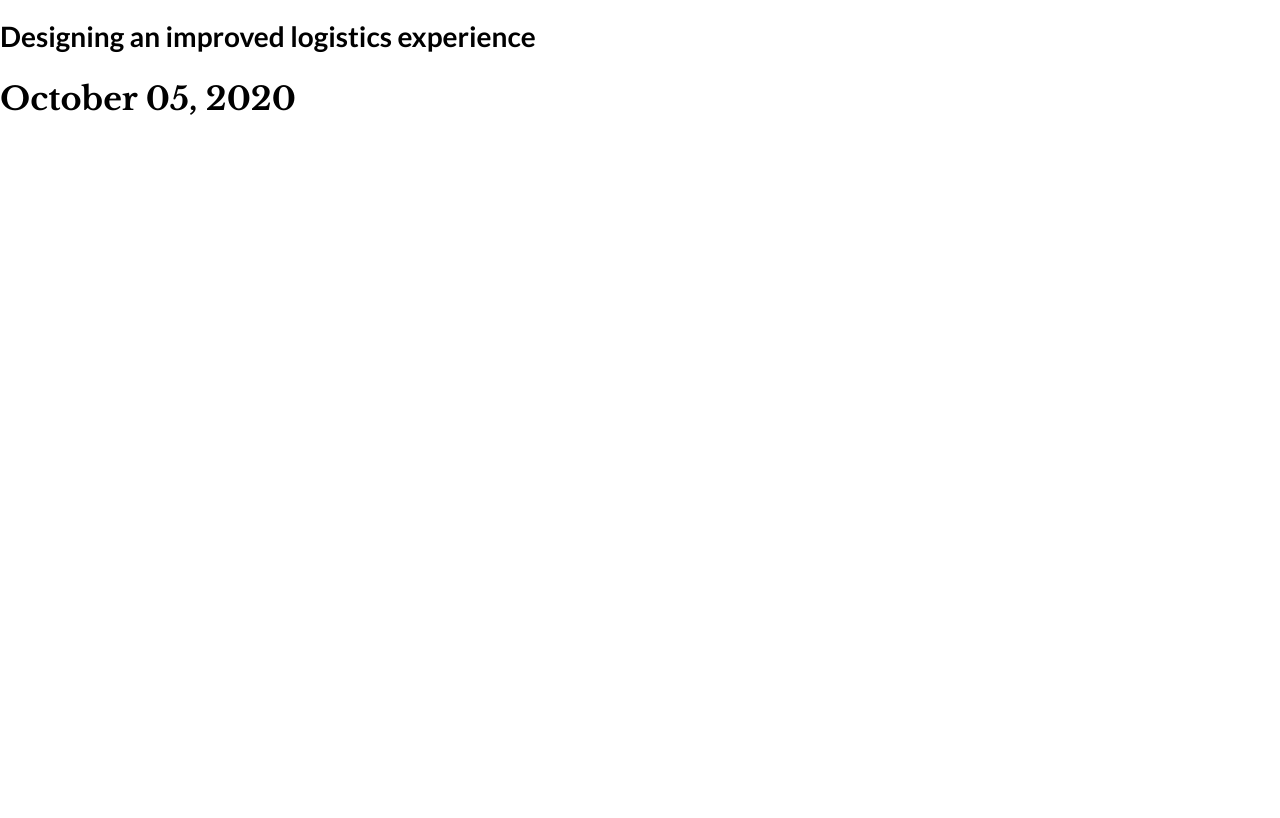
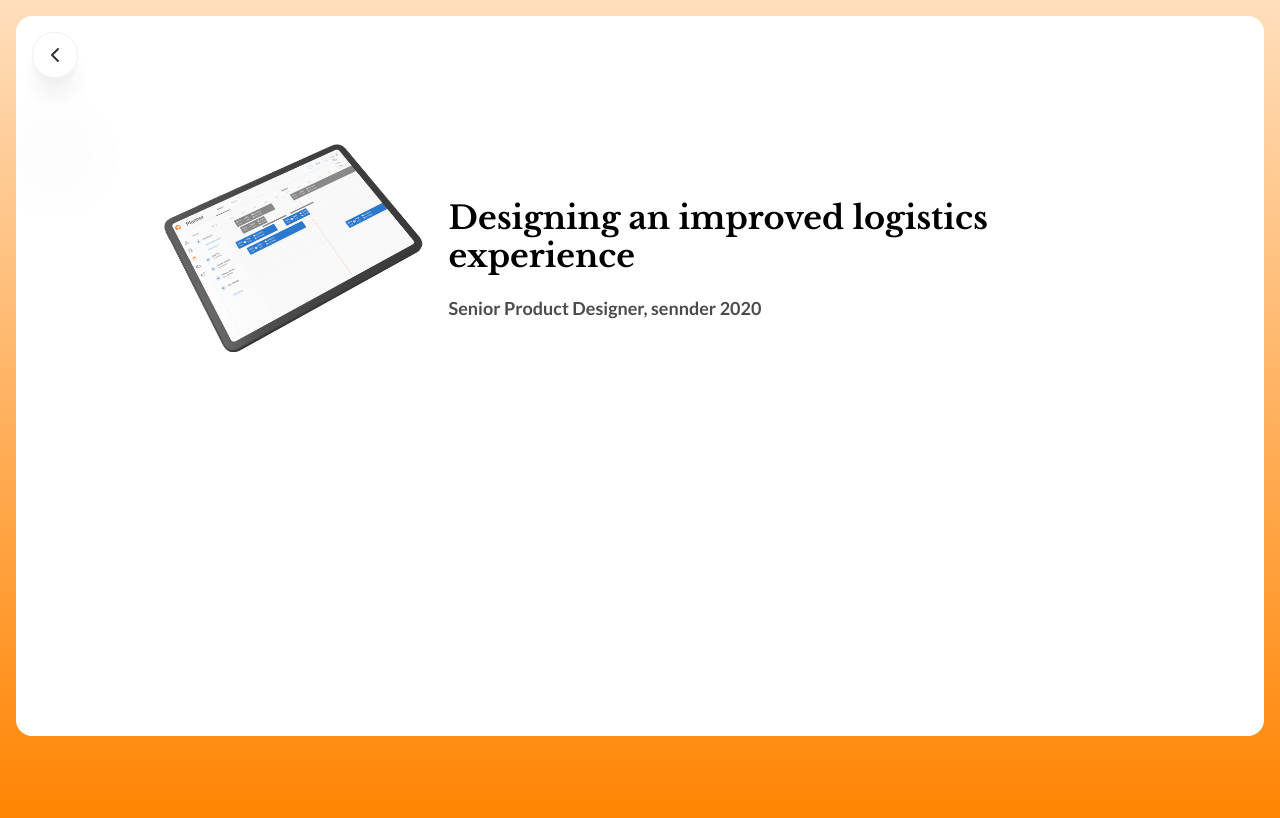
Before and after one commit to abbysingh/abbysingh.github.io, a Gatsby site: page /blog/sennder in a window 1280 px wide. Built offline with nearby package versions, Linux system fonts and the light colour scheme; Gatsby itself is replaced by a stand-in of ours.

Commit message:
Set up MDX

```diff
--- a/gatsby-config.js
+++ b/gatsby-config.js
@@ -10,7 +10,7 @@ module.exports = {
     'gatsby-plugin-image',
     `gatsby-plugin-sharp`,
     `gatsby-transformer-sharp`,
-    'gatsby-transformer-remark',
+    `gatsby-plugin-mdx`,
     {
       resolve: `gatsby-plugin-prefetch-google-fonts`,
       options: {
@@ -27,8 +27,8 @@ module.exports = {
       },
       resolve: 'gatsby-source-filesystem',
       options: {
-        name: 'markdown-pages',
-        path: `${__dirname}/src/markdown-pages`,
+        name: 'pages',
+        path: `${__dirname}/src/pages`,
       }
     }
   ],
--- a/gatsby-node.js
+++ b/gatsby-node.js
@@ -4,15 +4,14 @@ exports.createPages = async ({ actions, graphql, reporter }) => {
     const blogPostTemplate = require.resolve(`./src/templates/blogTemplate.js`)
 
     const result = await graphql(`
-      {
-        allMarkdownRemark(
-          sort: { order: DESC, fields: [frontmatter___date] }
-          limit: 1000
-        ) {
+      query {
+        allMdx {
           edges {
             node {
               frontmatter {
+                title
                 slug
+                date(formatString: "MMMM DD, YYYY")
               }
             }
           }
@@ -26,7 +25,7 @@ exports.createPages = async ({ actions, graphql, reporter }) => {
       return
     }
 
-    result.data.allMarkdownRemark.edges.forEach(({ node }) => {
+    result.data.allMdx.edges.forEach(({ node }) => {
       createPage({
         path: node.frontmatter.slug,
         component: blogPostTemplate,
--- a/package.json
+++ b/package.json
@@ -14,13 +14,15 @@
     "test": "echo \"Write tests! -> https://gatsby.dev/unit-testing\" && exit 1"
   },
   "dependencies": {
+    "@mdx-js/mdx": "^1.6.22",
+    "@mdx-js/react": "^1.6.22",
     "gatsby": "^3.0.0",
     "gatsby-image": "^3.4.0",
     "gatsby-plugin-image": "^1.4.0",
+    "gatsby-plugin-mdx": "^2.4.0",
     "gatsby-plugin-prefetch-google-fonts": "^1.4.3",
     "gatsby-plugin-sharp": "^3.4.0",
     "gatsby-source-filesystem": "^2.10.0",
-    "gatsby-transformer-remark": "^2.15.0",
     "gatsby-transformer-sharp": "^3.4.0",
     "react": "^16.12.0",
     "react-dom": "^16.12.0"
--- a/src/markdown-pages/post-3.md
+++ /dev/null
@@ -1,9 +0,0 @@
----
-slug: "/blog/omio-search"
-date: "2018-10-05"
-title: "Helping travelers find the right trip"
-isComplete: "true"
-subtitle: "Senior Product Designer, Omio 2018"
-gradient: "linear-gradient(180deg, #FEDADA 0%, #FB8989 100%)"
-featuredImage: "omio-search-snapshot.png"
----
--- a/src/pages/index.js
+++ b/src/pages/index.js
@@ -4,9 +4,10 @@ import Header from "../components/header"
 import PostLink from "../components/post-link"
 
 
+
 export const pageQuery = graphql`
   query {
-    allMarkdownRemark(sort: { order: DESC, fields: [frontmatter___date] }) {
+    allMdx(sort: { order: DESC, fields: [frontmatter___date] }) {
       edges {
         node {
           id
@@ -33,7 +34,7 @@ export const pageQuery = graphql`
 `
 
 export default function Home({data: {
-  allMarkdownRemark: { edges },
+  allMdx: { edges },
 }})
 {
 
--- /dev/null
+++ b/src/pages/post-3.mdx
@@ -0,0 +1,20 @@
+---
+slug: "/blog/omio-search"
+date: "2018-10-05"
+title: "Helping travelers find the right trip"
+isComplete: "true"
+subtitle: "Senior Product Designer, Omio 2018"
+gradient: "linear-gradient(180deg, #FEDADA 0%, #FB8989 100%)"
+featuredImage: "omio-search-snapshot.png"
+---
+
+One of the most important things in finding the right trip for our users is how the results are displayed when they perform a search on our product. When I joined the company we were in the process of user testing our search results page. At the same time there was a parallel initiative to make our website completely responsive. This meant taking the mobile design system and scaling it up to the desktop.
+
+###### The problem
+At Omio, our users were having trouble searching because a) Our search results had legibility issues, and b) Our return trip experience was really confusing because the search results for outbound and return journeys looked too similar
+
+###### What the design looked like before I started
+The design I started working with had the following problems,
+1. There was no way to tell if the price was for one-way or for round trip
+2. The number of changes in a trip were unclear
+3. Our users said that the information on the screen was too dense and hard to read.
--- a/src/styles/global.css
+++ b/src/styles/global.css
@@ -36,6 +36,13 @@ h3{
     font-family: 'Libre Baskerville';
     font-weight: bold;
     margin: 0px;
+}
+
+h6{
+    font-size: 18px;
+    font-family: 'Libre Baskerville';
+    margin-top: 32px;
+    margin-bottom: 16px;
 }
 
 .cardSizing{
@@ -87,3 +94,84 @@ h3{
     font-weight: bold;
     font-size: 14px;
 }
+
+.blog-post-border{
+    padding: 16px;
+    min-height: 100vh;
+}
+
+.blog-post-container{
+    background: white;
+    min-height: 90vh;
+    border-radius: 16px;
+}
+
+.blog-post-header{
+    display: flex;
+    margin: 0 auto;
+    padding-top: 32px;
+    max-width: 960px;
+    align-items: stretch;
+}
+
+
+.blog-post-header h1{
+    font-size: 32px;
+    font-family: 'Libre Baskerville';
+    font-weight: 700;
+    line-height: 120%;
+    color: black;
+}
+
+.blog-post-header-image{
+    width: 300px;
+    min-height: 400px;
+}
+
+.blog-post-header-text-container{
+    padding: 24px;
+    padding: 24px;
+    display: flex;
+    flex-direction: column;
+    justify-content: center;
+}
+
+.blog-post-subtitle{
+    font-weight: bold;
+    font-size: 18px;
+    opacity: 0.7;
+    margin:0;
+}
+
+.blog-post-content{
+    max-width: 960px;
+    margin: 0 auto;
+    padding: 24px 0px;
+}
+
+.blog-post-content p{
+    font-size: 18px;
+    line-height: 27px;
+}
+
+.backButton{
+    position: fixed;
+    display: flex;
+    justify-content: center;
+    width: 44px;
+    height:44px;
+    border-radius: 22px;
+    border: 1px solid #f1f1f1;
+    top:32px;
+    left:32px;
+    box-shadow: 0px 100px 80px rgba(0, 0, 0, 0.07), 0px 22.3363px 17.869px rgba(0, 0, 0, 0.0417275), 0px 6.6501px 5.32008px rgba(0, 0, 0, 0.0282725);
+    background: white;
+}
+
+.backButton img{
+    width: 24px;
+}
+
+.backButton:hover{
+    background: #f1f1f1;
+}
--- a/src/templates/blogTemplate.js
+++ b/src/templates/blogTemplate.js
@@ -1,20 +1,32 @@
 import React from "react"
-import { graphql } from "gatsby"
+import { graphql, Link } from "gatsby"
+import Img from "gatsby-image"
+import { MDXRenderer } from "gatsby-plugin-mdx"
 
 export default function Template({
   data, // this prop will be injected by the GraphQL query below.
 }) {
-  const { markdownRemark } = data // data.markdownRemark holds your post data
-  const { frontmatter, html } = markdownRemark
+  const body = data.mdx.body
+  const frontmatter = data.mdx.frontmatter
+  let featuredImgFluid = frontmatter.featuredImage.childImageSharp.fluid
   return (
-    <div className="blog-post-container">
-      <div className="blog-post">
-        <h1>{frontmatter.title}</h1>
-        <h2>{frontmatter.date}</h2>
+    <div className="blog-post-border" style={{background: frontmatter.gradient}}>
+      <Link className="backButton" to="/"><img src={'/backbutton.svg'}/></Link>
+      <div className="blog-post-container">
+        <div className="blog-post-header">
+          <Img fluid={featuredImgFluid}
+            className="blog-post-header-image"
+            imgStyle={{ objectFit: 'contain'}}
+          />
+          <div className = "blog-post-header-text-container">
+            <h1>{frontmatter.title}</h1>
+            <p className="blog-post-subtitle">{frontmatter.subtitle}</p>
+          </div>
+        </div>
         <div
           className="blog-post-content"
-          dangerouslySetInnerHTML={{ __html: html }}
-        />
+          // dangerouslySetInnerHTML={{ __html: html }}
+        ><MDXRenderer>{body}</MDXRenderer></div>
       </div>
     </div>
   )
@@ -22,12 +34,21 @@ export default function Template({
 
 export const pageQuery = graphql`
   query($slug: String!) {
-    markdownRemark(frontmatter: { slug: { eq: $slug } }) {
-      html
+    mdx(frontmatter: { slug: { eq: $slug } }) {
+      body
       frontmatter {
         date(formatString: "MMMM DD, YYYY")
         slug
         title
+        subtitle
+        gradient
+        featuredImage{
+          childImageSharp {
+            fluid(maxWidth: 800, fit: CONTAIN) {
+              ...GatsbyImageSharpFluid
+            }
+          }
+        }
       }
     }
   }
```
Also changed, not shown: src/pages/omio-search-snapshot.png (renamed from src/markdown-pages/omio-search-snapshot.png), src/pages/omio-tcp-snapshot.png (renamed from src/markdown-pages/omio-tcp-snapshot.png), src/pages/post-1.mdx (renamed from src/markdown-pages/post-1.md), src/pages/post-2.mdx (renamed from src/markdown-pages/post-2.md), src/pages/sennder-snapshot.png (renamed from src/markdown-pages/sennder-snapshot.png), static/backbutton.svg (added), 1 other file.
